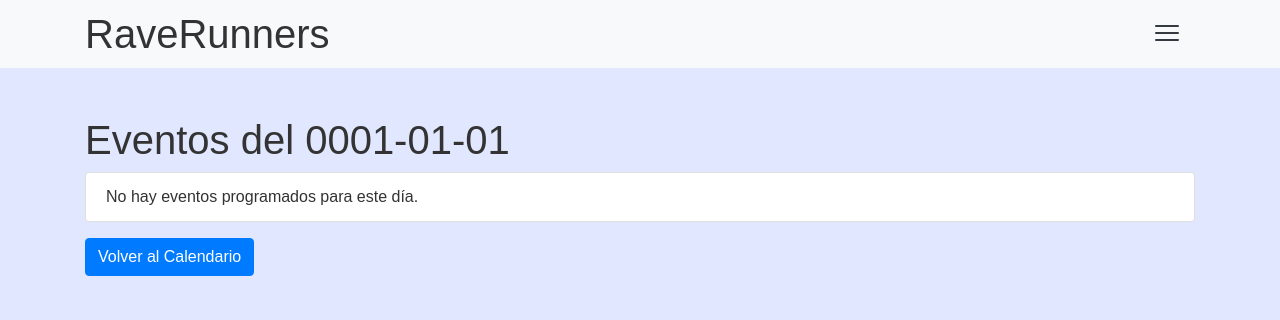
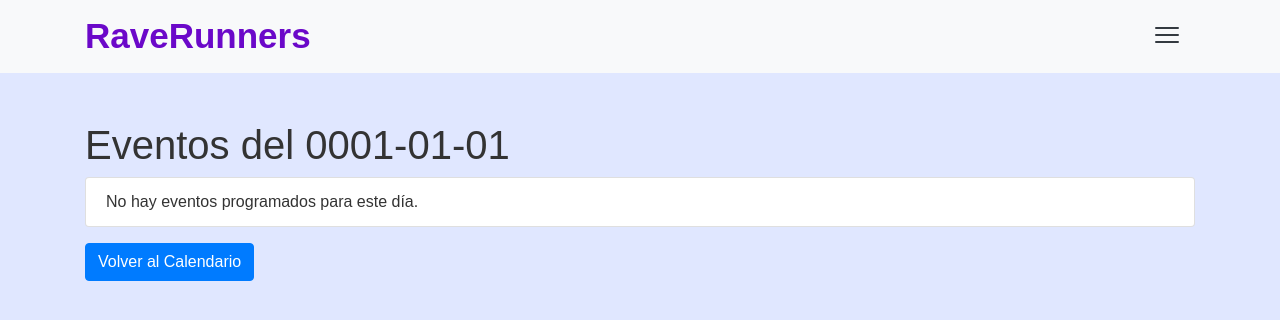
Before and after one commit to JagerTumbes/Raverunners, a Flask app: page /dia/1/1/1 in a window 1280 px wide. Shown: the top 320 px of the page. Run offline with Flask 3, Linux system fonts and the light colour scheme; a user stored in the database is signed in; tables that the repository leaves empty hold one stand-in row (values such as "Sample post"); parts of the project's set-up code (start-up, migrations or seed data) failed here and were passed over; some libraries are stand-ins or nearby versions.

Commit message:
Update header.html

```diff
--- a/Templates/header.html
+++ b/Templates/header.html
@@ -1,7 +1,23 @@
 <!-- header.html -->
 <header class="header">
     <div class="container d-flex justify-content-between align-items-center">
-        <h1 class="m-0">RaveRunners</h1>
+        <!-- Enlace dinámico según el tipo de usuario -->
+        {% if current_user.is_authenticated %}
+            {% if current_user.tipo_usuario == 'admin' %}
+                <a href="{{ url_for('main.inicio_admin') }}" class="navbar-brand-link">RaveRunners</a>
+            {% elif current_user.tipo_usuario == 'raver' %}
+                <a href="{{ url_for('main.inicio_raver') }}" class="navbar-brand-link">RaveRunners</a>
+            {% elif current_user.tipo_usuario == 'funcionario' %}
+                <a href="{{ url_for('main.inicio_funcionario') }}" class="navbar-brand-link">RaveRunners</a>
+            {% elif current_user.tipo_usuario == 'dj' %}
+                <a href="{{ url_for('main.inicio_dj') }}" class="navbar-brand-link">RaveRunners</a>
+            {% else %}
+                <a href="{{ url_for('main.index') }}" class="navbar-brand-link">RaveRunners</a>
+            {% endif %}
+        {% else %}
+            <a href="{{ url_for('main.index') }}" class="navbar-brand-link">RaveRunners</a>
+        {% endif %}
+
         <div class="dropdown">
             <button class="btn btn-link text-dark" type="button" id="menuButton" data-toggle="dropdown" aria-haspopup="true" aria-expanded="false">
                 <svg width="30" height="30" viewBox="0 0 30 30" fill="none" xmlns="http://www.w3.org/2000/svg">
@@ -22,5 +38,17 @@
         .dropdown-menu {
             margin-top: 0;
         }
+
+        /* Estilo del enlace RaveRunners */
+        .navbar-brand-link {
+            font-family: 'Arial', sans-serif; /* Misma fuente que antes */
+            font-size: 35px; /* Tamaño grande para destacar */
+            font-weight: bold; /* Negrita para resaltar */
+            color: #6b08c9 !important; /* Color azul principal */
+            text-decoration: none; /* Sin subrayado */
+            transition: color 0.3s ease; /* Efecto suave al pasar el mouse */
+        }
+
+
     </style>
 </header>
```
